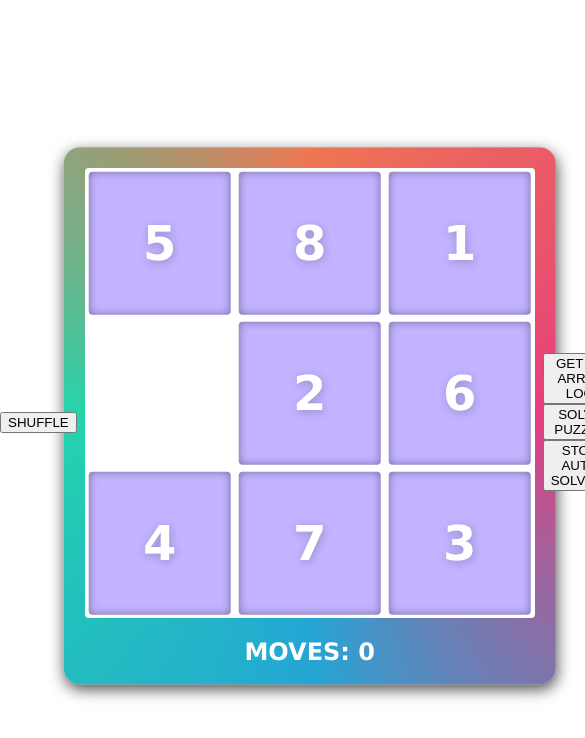
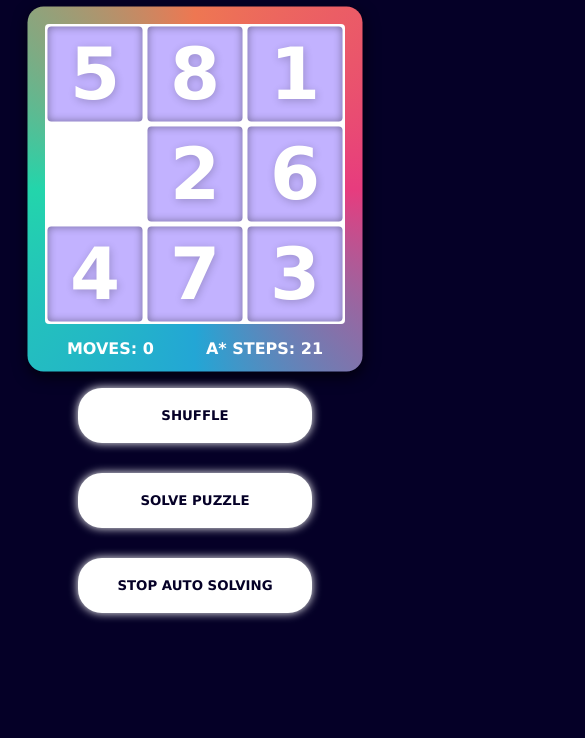
Before and after one commit to dedenku/slide-puzzle-v2-js, a plain HTML site: page index.html in a window 390 px wide. Shown: the top 738 px of the page, 585 px wide, since content can reach past the window. Drawn offline with Linux system fonts and the light colour scheme.

Commit message:
Adding A* Steps Counter

```diff
--- a/index.html
+++ b/index.html
@@ -14,26 +14,28 @@
     <div class="grid-container">
 
         <div class="grid-left">
-            <button id="shuffle-puzzle">SHUFFLE</button>
+            <button class="main-btn" id="shuffle-puzzle">SHUFFLE</button>
         </div>
 
     <div class="main-container">
         <div id="puzzle-container"> </div>
-        <p id="move-counter">MOVES: 0</p>
+        <div class="counter-status">
+            <div id="move-counter">MOVES: 0</div>
+        <div id="astar-steps">A* STEPS: -</div>
+        </div>
     </div>
 
     <div class="grid-right">
-        <button id="get-puzzle-array">GET 2D ARRAY LOG</button>
-        <button id="solve-button">SOLVE PUZZLE</button>
-        <button id="stop-animation">STOP AUTO SOLVING</button>
+        <button class="main-btn" id="solve-button">SOLVE PUZZLE</button>
+        <button class="main-btn" id="stop-animation">STOP AUTO SOLVING</button>
     </div>
 
 </div>
 <!-- pop up solved -->
 <div id="puzzle-solved-popup" class="popup" style="display: none;">
     <div class="popup-content">
-        <h2>Congratulations!</h2>
-        <p>You've solved the puzzle!</p>
+        <h2 id="puzzle-solved-title">Congratulations!</h2>
+        <p id="puzzle-solved-message"></p>
         <button id="close-popup">Close</button>
     </div>
 </div>
--- a/scripts/main.js
+++ b/scripts/main.js
@@ -2,12 +2,14 @@ import { solvePuzzle } from './puzzle-solver.js';
 
 const puzzleContainer = document.querySelector("#puzzle-container");
 const moveCounterElement = document.querySelector("#move-counter");
+let moveCounter = 0;
+
+let astarStepsElement = document.querySelector("#astar-steps");
+let astarSteps = 0;
 
 let puzzle = [];
 let puzzleState2d = [];
 let size = 3;
-const blockSize = 150;
-let moveCounter = 0;
 let isAnimating = false;
 let animationStopped = false;
 
@@ -16,11 +18,18 @@ randomizePuzzle();
 renderPuzzle();
 handleInput();
 updatePuzzleState2D();
+updateAStarSteps();
 checkPuzzleSolved('');
 
 function resetCounter() {
     moveCounter = 0;
     moveCounterElement.innerHTML = `MOVES: ${moveCounter}`;
+    updateAStarSteps();
+}
+
+function updateAStarSteps() {
+    astarSteps = solvePuzzle(puzzleState2d).length;
+    astarStepsElement.innerHTML = `A* STEPS: ${astarSteps}`;
 }
 
 document.querySelector("#shuffle-puzzle").addEventListener('click', function () {
@@ -31,7 +40,6 @@ document.querySelector("#shuffle-puzzle").addEventListener('click', function ()
     renderPuzzle();
     handleInput();
     updatePuzzleState2D();
-    checkPuzzleSolved('');
 });
 
 function getRow(pos) {
@@ -51,24 +59,25 @@ function generatePuzzle() {
         puzzle.push({
             value: i,
             position: i,
-            x: (getCol(i) - 1) * blockSize,
-            y: (getRow(i) - 1) * blockSize,
+            x: ((getCol(i) - 1) / size) * 100,
+            y: ((getRow(i) - 1) / size) * 100,
             disabled: false
         });
     }
 }
 
 function renderPuzzle() {
-    puzzleContainer.innerHTML = ''
+    puzzleContainer.innerHTML = '';
     for (let puzzleItem of puzzle) {
-        if (puzzleItem.value === size * size) continue; // Hanya lewati blok kosong
+        if (puzzleItem.disabled) continue;
         puzzleContainer.innerHTML += `
-        <div class="puzzle-item" style="left: ${puzzleItem.x}px; top: ${puzzleItem.y}px">
-            <p class="puzzle-numbers">${puzzleItem.value}</p>
-        </div>
+            <div class="puzzle-item" style="left: ${puzzleItem.x}%; top: ${puzzleItem.y}%;">
+                <p class="puzzle-numbers">${puzzleItem.value}</p>
+            </div>
         `;
     }
 }
+
 
 function randomizePuzzle() {
     resetPuzzleStatus();
@@ -83,7 +92,7 @@ function randomizePuzzle() {
     } while (!isSolvable(puzzleState2d));
     resetCounter();
     updatePuzzleState2D();
-    checkPuzzleSolved('');
+    updateAStarSteps();
 }
 
 function isSolvable(state) {
@@ -144,7 +153,7 @@ function handelKeyDown(e) {
     }
     renderPuzzle();
     updatePuzzleState2D();
-    checkPuzzleSolved('');
+    checkPuzzleSolved(false);
 }
 
 function moveLeft() {
@@ -277,31 +286,36 @@ function updatePuzzleState2D() {
         }
     }
 }
-function checkPuzzleSolved() {
+
+function checkPuzzleSolved(isAutoSolved = false) {
     const solvedPuzzle = [[1, 2, 3], [4, 5, 6], [7, 8, 9]];
     const isSolved = puzzleState2d.every((row, i) =>
         row.every((value, j) => value === solvedPuzzle[i][j])
     );
 
     if (isSolved) {
-        // Tampilkan popup setelah sedikit penundaan
+        const title = document.getElementById('puzzle-solved-title');
+        const message = document.getElementById('puzzle-solved-message');
+
+        if (isAutoSolved) {
+            title.textContent = "Puzzle Solved Automatically!";
+            message.textContent = "The puzzle has been solved using the automatic solver.";
+        } else {
+            title.textContent = "Congratulations!";
+            message.textContent = `You've solved the puzzle manually in ${moveCounter} moves!`;
+        }
+
         setTimeout(() => {
             document.getElementById('puzzle-solved-popup').style.display = 'flex';
-        }, 500);  // Penundaan 500ms untuk memastikan gerakan terakhir selesai
+        }, 500);
     }
 }
+
 //POP UP SOLVED CLOSE
-document.getElementById('close-popup').addEventListener('click', function() {
+document.getElementById('close-popup').addEventListener('click', function () {
     document.getElementById('puzzle-solved-popup').style.display = 'none';
 });
 
-
-document.querySelector("#get-puzzle-array").addEventListener('click', function () {
-    console.log(puzzle);
-    console.log(puzzleState2d);
-    const moves = solvePuzzle(puzzleState2d);
-    console.log(moves);
-});
 
 async function animateSolution(moves) {
     isAnimating = true;
@@ -329,7 +343,7 @@ async function animateSolution(moves) {
     }
 
     isAnimating = false;
-    checkPuzzleSolved();
+    checkPuzzleSolved(true);
 }
 
 
--- a/styles/main.css
+++ b/styles/main.css
@@ -10,17 +10,18 @@
 body {
   margin: 0;
   padding: 0;
+  background-color: rgb(5, 0, 39);
 }
 
 .grid-container {
   display: grid;
   grid-template-columns: 1fr 2fr 1fr;
+  gap: 10px;
   grid-template-rows: 1fr;
-  grid-column-gap: 8px;
-  grid-row-gap: 0px;
 }
 
 .grid-left {
+  grid-column: 1;
   display: flex;
   flex-direction: column;
   justify-content: center;
@@ -28,13 +29,56 @@ body {
 }
 
 .grid-right {
+  grid-column: 3;
   display: flex;
+  gap: 10px;
   flex-direction: column;
   justify-content: center;
   align-items: center;
 }
 
+.main-btn {
+  color: rgb(5, 0, 39);
+  font-family: Verdana, Geneva, Tahoma, sans-serif;
+  font-weight: bold;
+  padding: 20px;
+  position: relative;
+  border: none;
+  border-radius: 24px;
+  background-color: white;
+  box-shadow: 0 0 10px rgb(255, 255, 255);
+  margin: 10px;
+}
+
+.counter-status {
+  display: flex;
+  flex-wrap: wrap;
+  justify-content: space-between;
+  gap: 4rem;
+
+}
+
+button:hover {
+  box-shadow: none;
+}
+
+.main-btn:hover::before {
+  content: "";
+  position: absolute;
+  background-image: conic-gradient(#ee7752, #e73c7e, #23a6d5, #23d5ab, #ee7752);
+  width: 105%;
+  height: 105%;
+  top: 50%;
+  left: 50%;
+  translate: -50% -50%;
+  z-index: -1;
+  padding: 5px;
+  border-radius: 24px;
+  box-shadow: 0 0 10px rgb(255, 255, 255);
+}
+
 .main-container {
+  grid-column: 2;
   display: flex;
   flex-direction: column;
   min-height: 100vh;
@@ -42,7 +86,7 @@ body {
   align-items: center;
 }
 
-#move-counter {
+#move-counter, #astar-steps{
   padding: 10px;
   margin-top: 10px;
   font-size: 1.5em;
@@ -52,11 +96,13 @@ body {
 }
 
 #puzzle-container {
-  width: var(--box-size);
-  height: var(--box-size);
+  width: 100%;
+  max-width: var(--box-size); /* atau ukuran maksimum yang Anda inginkan */
+  aspect-ratio: 1 / 1; /* Memastikan container selalu persegi */
+  position: relative;
+  margin: auto;
   background-color: rgb(255, 255, 255);
   border-radius: 4px;
-  position: relative;
   margin: 0;
 }
 
@@ -76,15 +122,16 @@ body {
 }
 
 .puzzle-item {
-  width: var(--block-size);
-  height: var(--block-size);
   position: absolute;
-  z-index: 1;
+  width: 33.33%; /* Untuk puzzle 3x3 */
+  height: 33.33%;
   display: flex;
   justify-content: center;
   align-items: center;
+  font-size: 1.5em; /* Ukuran font responsif */
+  box-sizing: border-box;
+  z-index: 1;
   background-color: transparent;
-  /* box-shadow: 1px 1px 4px rgba(0, 0, 0, .1); */
 }
 
 .puzzle-numbers {
@@ -125,7 +172,63 @@ body {
 
 .popup-content {
   background-color: white;
-  padding: 20px;
+  padding: 30px;
   border-radius: 5px;
   text-align: center;
 }
+
+@media (max-width: 768px) {
+  :root {
+    --box-size: 300px;
+    --block-size: 100px;
+  }
+
+  .grid-container {
+    grid-template-columns: 1fr;
+    grid-template-rows: auto auto auto;
+    margin: 0;
+  }
+
+  .grid-left {
+    grid-row: 2;
+    grid-column: 1;
+  }
+
+  .main-container {
+    grid-row: 1;
+    grid-column: 1;
+    min-height: min-content;
+    margin-top: 24px;
+  }
+
+  .counter-status {
+    gap: 2rem;
+  }
+
+  #move-counter, #astar-steps {
+    margin-top: 5px;
+    font-size: 1em;
+    font-family: Verdana, Geneva, Tahoma, sans-serif;
+    font-weight: bold;
+    color: white;
+  }
+
+  .grid-right {
+    grid-row: 3;
+    grid-column: 1;
+  }
+
+  .main-btn {
+    width: 60%;
+  }
+
+  #puzzle-container {
+    width: var(--box-size);
+    height: var(--box-size);
+  }
+
+  .puzzle-item {
+    width: var(--block-size);
+    height: var(--block-size);
+  }
+}
```
Also changed, not shown: scripts/moves.js (deleted, +0 -39 lines).
